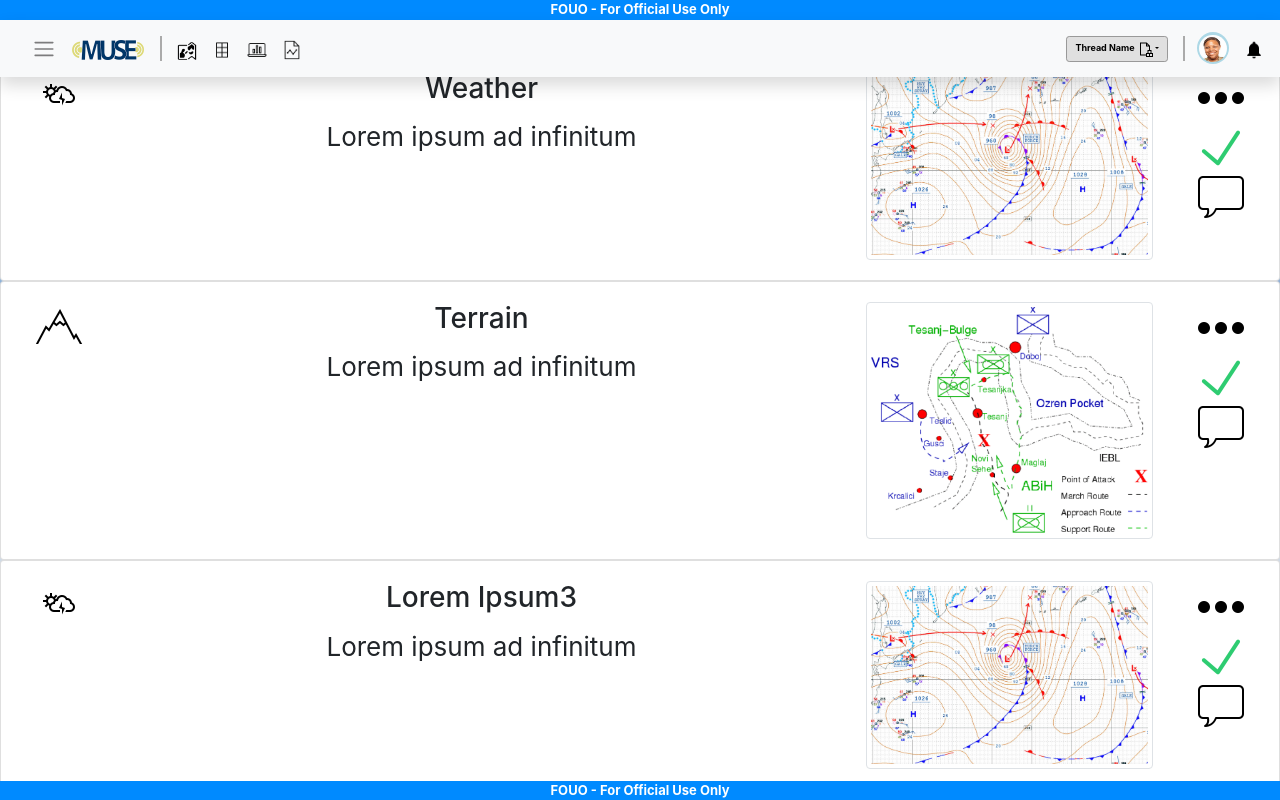
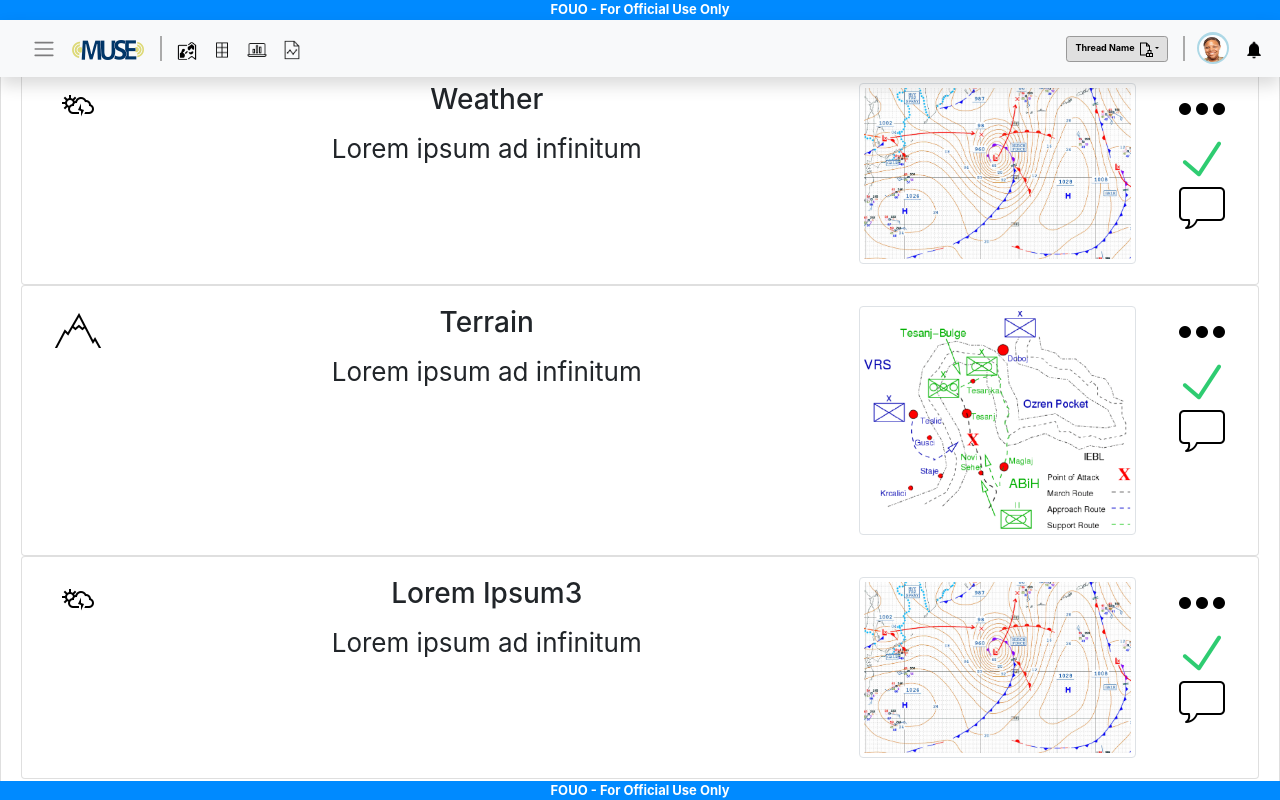
Before and after one commit to jesskcord13ODU/apollo-graphql-mongodb, a React (Create React App) app: page / in a window 1280 px wide. Built offline with nearby package versions, Linux system fonts and the light colour scheme.

Commit message:
Putting specification container into bootstrap card

```diff
--- a/src/components/SpecificationsContainer.component.jsx
+++ b/src/components/SpecificationsContainer.component.jsx
@@ -1,5 +1,5 @@
 import React, { useState, useEffect } from 'react';
-import { Button } from 'reactstrap';
+import { Button, Card, CardBody } from 'reactstrap';
 import { SpecList } from './SpecList';
 
 // The props should eventually be expaned to what is necessary
@@ -27,6 +27,8 @@ export const SpecsContainer = ({ specifications, specSelected }) => {
     }
 
     return (
+        <Card>
+            <CardBody>
                 <section title="specifications" >
                     <nav>{specifications.map((ele, i) =>
                         <SpecificationTab tabChange={handleChange}
@@ -39,6 +41,8 @@ export const SpecsContainer = ({ specifications, specSelected }) => {
                         <SpecList specs={spec.specEntries} />
                     </div>
                 </section>
+            </CardBody>
+        </Card>
     );
 }
 
```
Lines whose indentation alone changed are shown as unchanged.
